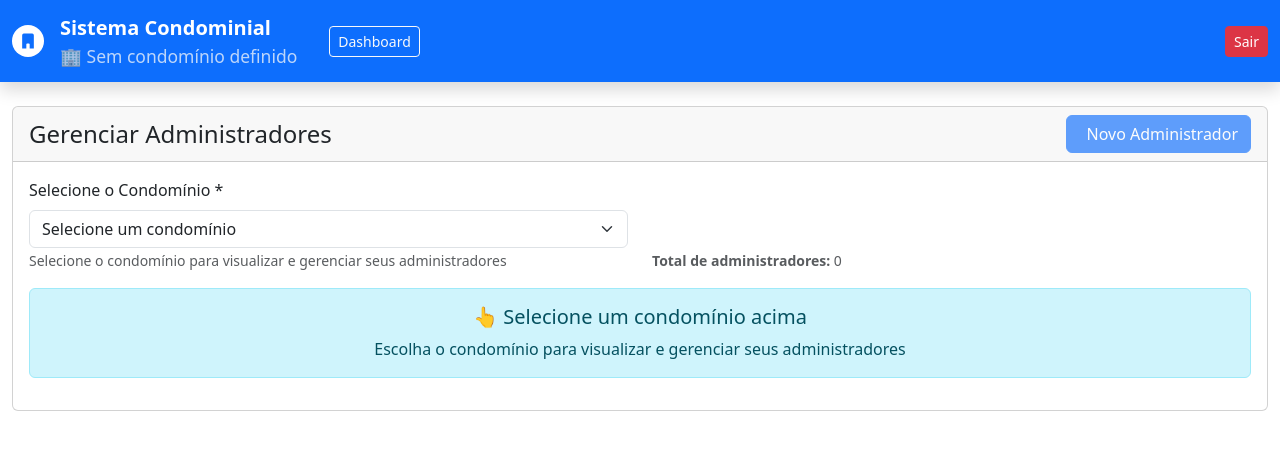
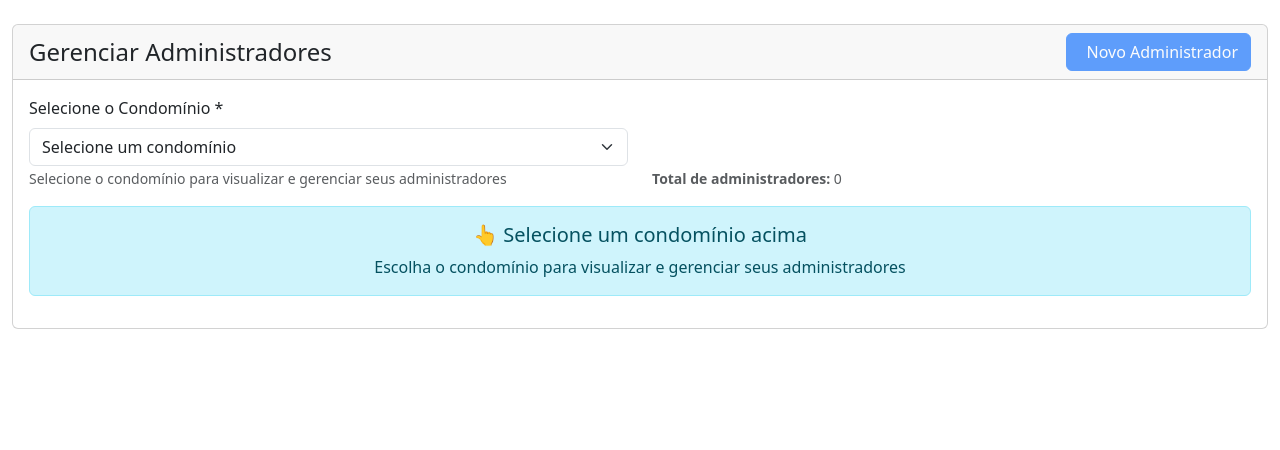
Before and after one commit to igor297/vemjoao, a Next.js app: page /adm in a window 1280 px wide. Shown: the top 450 px of the page. Built offline with nearby package versions, Linux system fonts and the light colour scheme.

Commit message:
Atualizações no layout

```diff
--- a/src/app/layout.tsx
+++ b/src/app/layout.tsx
@@ -32,9 +32,7 @@ export default function RootLayout({
       <body
         className={`${geistSans.variable} ${geistMono.variable} antialiased`}
       >
-        <ClientShell>
-          {children}
-        </ClientShell>
+        {children}
       </body>
     </html>
   );
```
